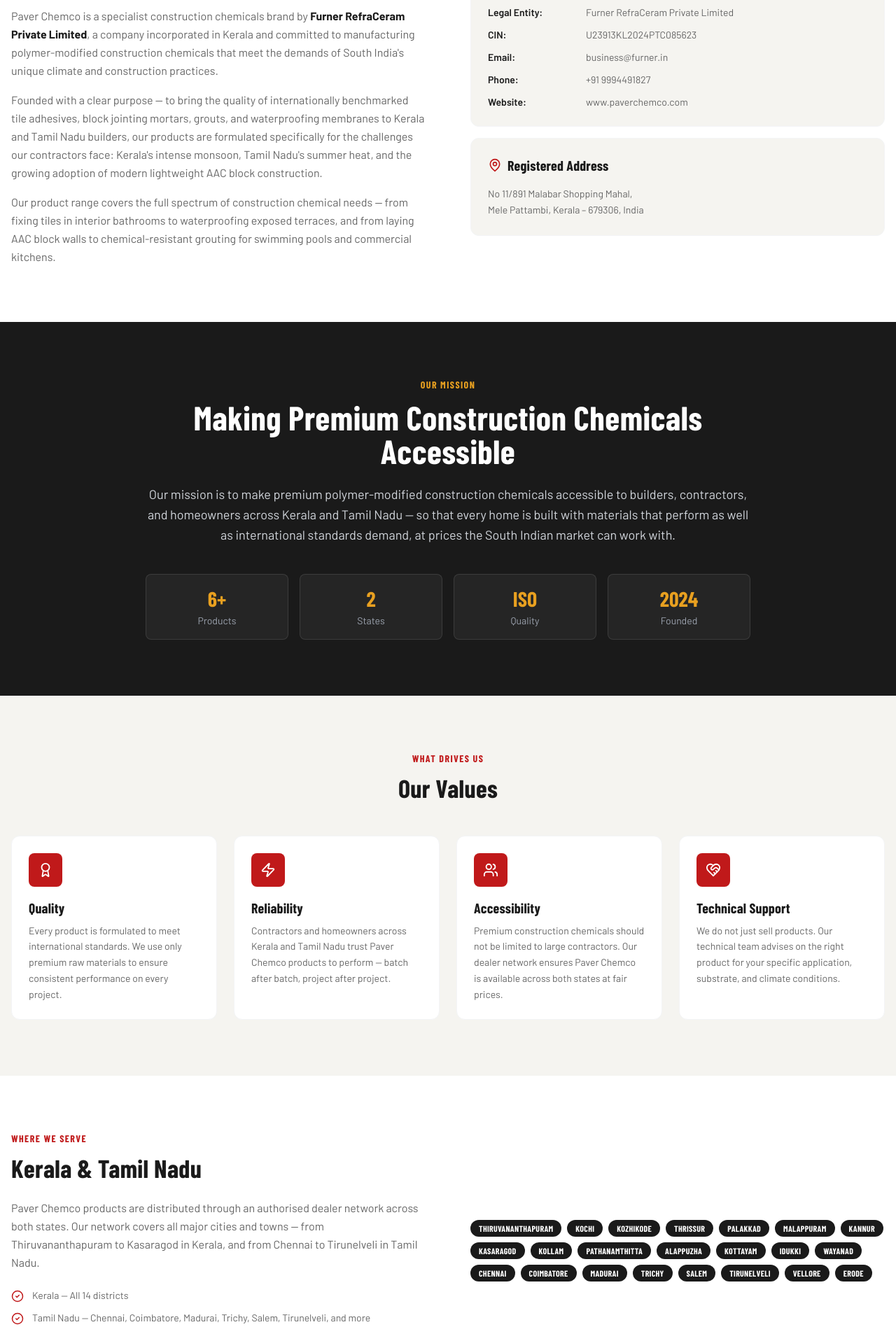
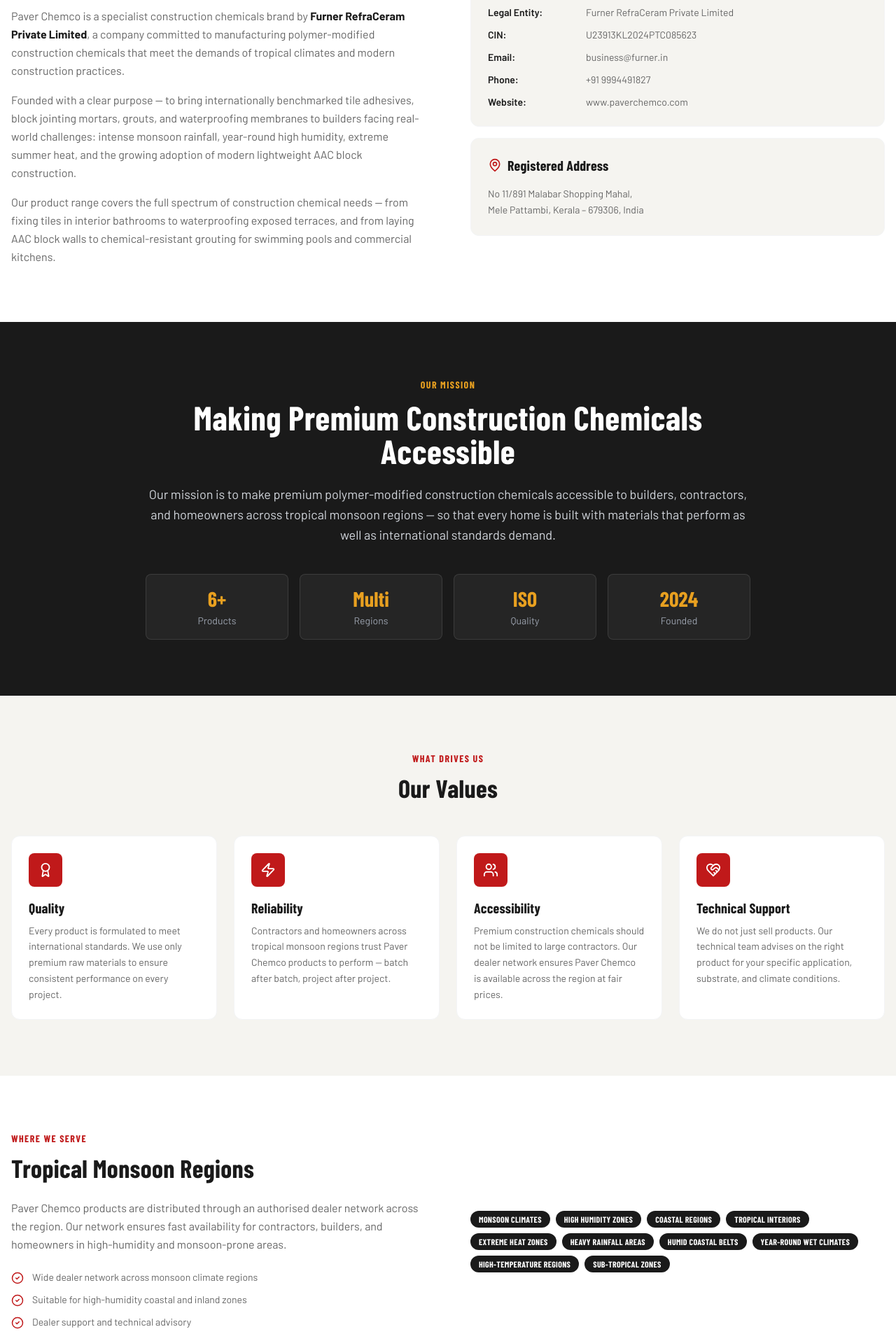
Before and after one commit to shibinraj-cr/PAVER, a Next.js app: page /about in a window 1280 px wide. Shown: the part 700-2606 px from the top of the page at 70% size. Built offline with nearby package versions, Linux system fonts and the light colour scheme; a web font is replaced by a local one.

Commit message:
Replace location names with climate language; fix tools duplicate interior bug

```diff
--- a/src/app/about/page.tsx
+++ b/src/app/about/page.tsx
@@ -4,8 +4,8 @@
 import { siteConfig } from '@/data/siteConfig'
 
 export const metadata: Metadata = {
-  title: 'About Paver Chemco | Construction Chemicals Kerala & Tamil Nadu',
-  description: 'Paver Chemco is a brand by Furner RefraCeram Private Limited, manufacturing premium polymer-modified construction chemicals distributed across Kerala and Tamil Nadu.',
+  title: 'About Paver Chemco | Construction Chemicals for Tropical Climates',
+  description: 'Paver Chemco is a brand by Furner RefraCeram Private Limited, manufacturing premium polymer-modified construction chemicals engineered for tropical monsoon climates and high-humidity environments.',
   alternates: { canonical: `${siteConfig.url}/about` },
 }
 
@@ -18,12 +18,12 @@
   {
     icon: Zap,
     title: 'Reliability',
-    desc: 'Contractors and homeowners across Kerala and Tamil Nadu trust Paver Chemco products to perform — batch after batch, project after project.',
+    desc: 'Contractors and homeowners across tropical monsoon regions trust Paver Chemco products to perform — batch after batch, project after project.',
   },
   {
     icon: Users,
     title: 'Accessibility',
-    desc: 'Premium construction chemicals should not be limited to large contractors. Our dealer network ensures Paver Chemco is available across both states at fair prices.',
+    desc: 'Premium construction chemicals should not be limited to large contractors. Our dealer network ensures Paver Chemco is available across the region at fair prices.',
   },
   {
     icon: HeartHandshake,
@@ -43,9 +43,9 @@
             About Paver Chemco
           </h1>
           <p className="text-gray-300 text-lg max-w-2xl mx-auto leading-relaxed">
-            A brand built for the South Indian construction industry — bringing
+            A brand built for demanding tropical construction environments — bringing
             international-grade construction chemicals within reach of every
-            builder, contractor, and homeowner in Kerala and Tamil Nadu.
+            builder, contractor, and homeowner.
           </p>
         </div>
       </section>
@@ -56,24 +56,22 @@
           <div>
             <p className="section-label mb-3">Our Story</p>
             <h2 className="section-title text-4xl text-brand-dark mb-6 leading-tight">
-              Built in Kerala,<br />Made for India
+              Engineered for<br />Tropical Climates
             </h2>
             <div className="space-y-4 text-brand-mid-gray leading-relaxed">
               <p>
                 Paver Chemco is a specialist construction chemicals brand by{' '}
                 <strong className="text-brand-dark">Furner RefraCeram Private Limited</strong>, a
-                company incorporated in Kerala and committed to manufacturing
-                polymer-modified construction chemicals that meet the demands of
-                South India's unique climate and construction practices.
+                company committed to manufacturing polymer-modified construction
+                chemicals that meet the demands of tropical climates and modern
+                construction practices.
               </p>
               <p>
-                Founded with a clear purpose — to bring the quality of
-                internationally benchmarked tile adhesives, block jointing
-                mortars, grouts, and waterproofing membranes to Kerala and Tamil
-                Nadu builders, our products are formulated specifically for the
-                challenges our contractors face: Kerala's intense monsoon, Tamil
-                Nadu's summer heat, and the growing adoption of modern
-                lightweight AAC block construction.
+                Founded with a clear purpose — to bring internationally benchmarked
+                tile adhesives, block jointing mortars, grouts, and waterproofing
+                membranes to builders facing real-world challenges: intense monsoon
+                rainfall, year-round high humidity, extreme summer heat, and the
+                growing adoption of modern lightweight AAC block construction.
               </p>
               <p>
                 Our product range covers the full spectrum of construction
@@ -130,15 +128,14 @@
           </h2>
           <p className="text-gray-300 text-lg leading-relaxed mb-10">
             Our mission is to make premium polymer-modified construction chemicals
-            accessible to builders, contractors, and homeowners across Kerala and
-            Tamil Nadu — so that every home is built with materials that perform
-            as well as international standards demand, at prices the South Indian
-            market can work with.
+            accessible to builders, contractors, and homeowners across tropical
+            monsoon regions — so that every home is built with materials that perform
+            as well as international standards demand.
           </p>
           <div className="grid grid-cols-2 md:grid-cols-4 gap-4">
             {[
               { value: '6+', label: 'Products' },
-              { value: '2', label: 'States' },
+              { value: 'Multi', label: 'Regions' },
               { value: 'ISO', label: 'Quality' },
               { value: '2024', label: 'Founded' },
             ].map((s) => (
@@ -178,18 +175,18 @@
           <div>
             <p className="section-label mb-3">Where We Serve</p>
             <h2 className="section-title text-4xl text-brand-dark mb-6">
-              Kerala & Tamil Nadu
+              Tropical Monsoon Regions
             </h2>
             <p className="text-brand-mid-gray leading-relaxed mb-6">
               Paver Chemco products are distributed through an authorised dealer
-              network across both states. Our network covers all major cities and
-              towns — from Thiruvananthapuram to Kasaragod in Kerala, and from
-              Chennai to Tirunelveli in Tamil Nadu.
+              network across the region. Our network ensures fast availability
+              for contractors, builders, and homeowners in high-humidity and
+              monsoon-prone areas.
             </p>
             <div className="space-y-3">
               {[
-                'Kerala — All 14 districts',
-                'Tamil Nadu — Chennai, Coimbatore, Madurai, Trichy, Salem, Tirunelveli, and more',
+                'Wide dealer network across monsoon climate regions',
+                'Suitable for high-humidity coastal and inland zones',
                 'Dealer support and technical advisory',
                 'Bulk and project supply available',
               ].map((item) => (
@@ -202,14 +199,12 @@
           </div>
           <div className="flex flex-wrap gap-2">
             {[
-              'Thiruvananthapuram', 'Kochi', 'Kozhikode', 'Thrissur',
-              'Palakkad', 'Malappuram', 'Kannur', 'Kasaragod',
-              'Kollam', 'Pathanamthitta', 'Alappuzha', 'Kottayam',
-              'Idukki', 'Wayanad',
-              'Chennai', 'Coimbatore', 'Madurai', 'Trichy',
-              'Salem', 'Tirunelveli', 'Vellore', 'Erode',
-            ].map((city) => (
-              <span key={city} className="badge badge-dark text-xs">{city}</span>
+              'Monsoon Climates', 'High Humidity Zones', 'Coastal Regions',
+              'Tropical Interiors', 'Extreme Heat Zones', 'Heavy Rainfall Areas',
+              'Humid Coastal Belts', 'Year-Round Wet Climates',
+              'High-Temperature Regions', 'Sub-Tropical Zones',
+            ].map((zone) => (
+              <span key={zone} className="badge badge-dark text-xs">{zone}</span>
             ))}
           </div>
         </div>
@@ -222,7 +217,7 @@
             Ready to Work With Us?
           </h2>
           <p className="text-white/85 text-lg mb-8">
-            Contact us for product enquiries, dealer information, or technical advice for your project in Kerala or Tamil Nadu.
+            Contact us for product enquiries, dealer information, or technical advice for your project.
           </p>
           <div className="flex flex-wrap justify-center gap-4">
             <Link href="/contact" className="btn-outline-white">
--- a/src/app/page.tsx
+++ b/src/app/page.tsx
@@ -150,7 +150,7 @@
               className="inline-flex items-center gap-2 bg-brand-red/20 border border-brand-red/30 text-brand-gold-light px-4 py-1.5 rounded-full text-xs font-700 font-condensed uppercase tracking-widest mb-6 animate-slide-up"
               style={{ animationDelay: '0.15s', animationFillMode: 'both' }}
             >
-              Kerala &amp; Tamil Nadu
+              Tropical Monsoon Regions
             </div>
             <h1 className="text-white font-condensed font-800 text-5xl md:text-6xl lg:text-7xl leading-none mb-6 overflow-hidden">
               <span className="block animate-slide-up" style={{ animationDelay: '0.25s', animationFillMode: 'both' }}>Superior</span>
@@ -158,7 +158,7 @@
               <span className="block animate-slide-up" style={{ animationDelay: '0.55s', animationFillMode: 'both' }}>Chemical Solutions</span>
             </h1>
             <p className="text-gray-300 text-lg leading-relaxed mb-8 max-w-lg animate-slide-up" style={{ animationDelay: '0.7s', animationFillMode: 'both' }}>
-              Premium tile adhesives, block mortar, grout, and waterproofing products engineered for Kerala&apos;s monsoon climate and Tamil Nadu&apos;s diverse conditions.
+              Premium tile adhesives, block mortar, grout, and waterproofing products engineered for tropical monsoon climates, high humidity, and extreme heat conditions.
             </p>
             <div className="flex flex-wrap gap-4 mb-10 animate-slide-up" style={{ animationDelay: '0.85s', animationFillMode: 'both' }}>
               <Link href="/products" className="btn-primary">
@@ -241,7 +241,7 @@
               Professional Grade Solutions
             </h2>
             <p className="text-brand-mid-gray max-w-2xl mx-auto">
-              From tile adhesives to waterproofing membranes — every product engineered for Kerala and Tamil Nadu&apos;s construction demands.
+              From tile adhesives to waterproofing membranes — every product engineered for tropical monsoon climates and demanding construction environments.
             </p>
           </AnimateOnScroll>
 
@@ -287,17 +287,17 @@
           <AnimateOnScroll variant="fadeLeft">
             <p className="section-label text-brand-gold mb-2">Why Choose Us</p>
             <h2 className="font-condensed font-800 text-4xl md:text-5xl text-white leading-tight mb-6">
-              Built for Kerala &amp; Tamil Nadu
+              Built for Tropical Climates
             </h2>
             <p className="text-gray-300 leading-relaxed mb-8">
-              Paver Chemco products are specifically formulated for South India&apos;s climate — handling Kerala&apos;s intense monsoon, Tamil Nadu&apos;s heat, and the unique challenges of modern lightweight construction.
+              Paver Chemco products are specifically formulated for demanding tropical environments — handling intense monsoon rainfall, year-round high humidity, extreme summer heat, and the unique challenges of modern lightweight construction.
             </p>
             <div className="space-y-4">
               {[
-                { title: 'Monsoon Ready', desc: "Products tested for Kerala's 3,000+ mm annual rainfall and high humidity" },
-                { title: 'Heat Tolerant', desc: "Engineered for Tamil Nadu's 40°C+ summer temperatures" },
+                { title: 'Monsoon Ready', desc: 'Tested for 3,000+ mm annual rainfall and year-round high humidity conditions' },
+                { title: 'Heat Tolerant', desc: 'Engineered to perform in 40°C+ summer temperatures without bond failure' },
                 { title: 'AAC Block Compatible', desc: 'Specialised mortar for modern lightweight block construction' },
-                { title: 'Kerala & Tamil Nadu Distribution', desc: 'Wide dealer network across both states for fast availability' },
+                { title: 'Wide Distribution Network', desc: 'Extensive dealer network for fast, reliable product availability' },
               ].map((item, i) => (
                 <div key={item.title} className="flex gap-4 animate-slide-up" style={{ animationDelay: `${i * 0.1}s`, animationFillMode: 'both' }}>
                   <CheckCircle2 className="text-brand-gold mt-0.5 shrink-0" size={18} />
@@ -322,7 +322,7 @@
                 { value: '6', label: 'Product Categories', sub: 'Adhesive, Mortar, Grout, WP' },
                 { value: 'C1T/C1TE', label: 'Tile Adhesive Grade', sub: 'Interior & Exterior' },
                 { value: '≥0.8', label: 'N/mm² Bond Strength', sub: 'Block Jointing Mortar' },
-                { value: '2', label: 'States Covered', sub: 'Kerala & Tamil Nadu' },
+                { value: '2+', label: 'Regions Covered', sub: 'Tropical Monsoon Zones' },
               ].map((stat, i) => (
                 <div key={stat.label} className="bg-white/5 border border-white/10 rounded-lg p-5 hover:bg-white/10 hover:border-brand-gold/30 transition-all duration-300 group">
                   <div className="font-condensed font-800 text-3xl text-brand-gold mb-1 group-hover:scale-110 transition-transform origin-left">{stat.value}</div>
@@ -477,7 +477,7 @@
             Ready to Build Better?
           </h2>
           <p className="text-white/85 text-lg mb-8">
-            Find a Paver Chemco dealer near you in Kerala or Tamil Nadu, or contact us directly for bulk orders and project pricing.
+            Find a Paver Chemco dealer near you or contact us directly for bulk orders and project pricing.
           </p>
           <div className="flex flex-wrap justify-center gap-4">
             <Link href="/contact" className="btn-outline-white">
--- a/src/app/solutions/page.tsx
+++ b/src/app/solutions/page.tsx
@@ -4,8 +4,8 @@
 import { siteConfig } from '@/data/siteConfig'
 
 export const metadata: Metadata = {
-  title: 'Construction Chemical Solutions Kerala & Tamil Nadu | Paver Chemco',
-  description: 'Find the right Paver Chemco construction chemical solution for your project — tiling, waterproofing, AAC block construction, or exterior applications in Kerala and Tamil Nadu.',
+  title: 'Construction Chemical Solutions for Tropical Climates | Paver Chemco',
+  description: 'Find the right Paver Chemco construction chemical solution for your project — tiling, waterproofing, AAC block construction, or exterior applications in tropical monsoon climates.',
   alternates: { canonical: `${siteConfig.url}/solutions` },
 }
 
@@ -46,7 +46,7 @@
     problem:
       'You are laying tiles on a terrace, balcony, exterior floor, or outdoor wall — exposed to rain, heat, and UV. Standard cement mortar or interior-grade adhesives fail in these conditions.',
     description:
-      'Exterior applications require enhanced polymer content to handle thermal movement, rain exposure, and the smooth back surface of vitrified tiles. Paver Chemco C1TE is specifically formulated for Kerala monsoon and Tamil Nadu heat conditions. Pair with WP Membrane under tiles for full weather protection on terraces.',
+      'Exterior applications require enhanced polymer content to handle thermal movement, heavy rain exposure, and the smooth back surface of vitrified tiles. Paver Chemco C1TE is specifically formulated for intense monsoon conditions and extreme heat environments. Pair with WP Membrane under tiles for full weather protection on terraces.',
     recommended: [
       {
         code: 'C1TE',
@@ -97,7 +97,7 @@
       'Joints must be exactly 3 mm — use a notched applicator',
       'Pre-wet AAC block surfaces before applying mortar',
       'Mix only as much as can be used in 90 minutes',
-      'Mist cure in hot Tamil Nadu summer conditions',
+      'Mist cure in hot, dry summer conditions',
     ],
     accentColor: 'border-stone-200 bg-stone-50',
     badgeBg: 'bg-stone-100 text-stone-700',
@@ -108,7 +108,7 @@
     title: 'Waterproofing',
     subtitle: 'Terrace, bathroom, basement, pool',
     problem:
-      'You have a leaking terrace before Kerala monsoon, a bathroom that needs waterproofing under the tiles, a basement with water ingress, or a swimming pool that needs a long-lasting waterproof lining.',
+      'You have a leaking terrace ahead of monsoon season, a bathroom that needs waterproofing under the tiles, a basement with water ingress, or a swimming pool that needs a long-lasting waterproof lining.',
     description:
       'Paver Chemco WP Membrane is a single-component flexible cementitious waterproofing membrane. Applied in 2–3 coats, it forms a seamless, crack-bridging membrane that bonds directly to concrete, plaster, and masonry. Safe for potable water tanks and resistant to pool chemicals after full cure.',
     recommended: [
--- a/src/app/tools/page.tsx
+++ b/src/app/tools/page.tsx
@@ -160,7 +160,7 @@
       { label: 'Interior (inside the building)', value: 'interior' },
       { label: 'Exterior (outside, terrace, balcony)', value: 'exterior' },
       { label: 'Swimming pool / water tank', value: 'pool' },
-      { label: 'Not sure', value: 'interior' },
+      { label: 'Not sure', value: 'notsure' },
     ],
   },
 ]
--- a/src/components/layout/Footer.tsx
+++ b/src/components/layout/Footer.tsx
@@ -26,7 +26,7 @@
           </div>
           <div className="text-brand-gold text-xs uppercase tracking-widest mb-4">by Furner RefraCeram</div>
           <p className="text-gray-400 text-sm leading-relaxed mb-5">
-            Premium construction chemical solutions for Kerala and Tamil Nadu. Trusted by builders, contractors, and homeowners.
+            Premium construction chemical solutions engineered for tropical monsoon climates. Trusted by builders, contractors, and homeowners.
           </p>
           <div className="flex gap-3">
             {[
@@ -108,12 +108,12 @@
             </div>
           </div>
 
-          {/* Service areas */}
+          {/* Climate zones */}
           <div className="mt-5">
-            <div className="text-xs font-700 font-condensed uppercase tracking-widest text-white mb-2">Service Areas</div>
+            <div className="text-xs font-700 font-condensed uppercase tracking-widest text-white mb-2">Suited For</div>
             <div className="flex flex-wrap gap-1.5">
-              {['Kerala', 'Tamil Nadu', 'Kochi', 'Chennai', 'Kozhikode', 'Coimbatore', 'Thrissur', 'Madurai'].map((area) => (
-                <span key={area} className="text-xs px-2 py-0.5 bg-white/10 rounded text-gray-300">{area}</span>
+              {['Monsoon Climates', 'High Humidity', 'Coastal Zones', 'Extreme Heat', 'Tropical Regions'].map((zone) => (
+                <span key={zone} className="text-xs px-2 py-0.5 bg-white/10 rounded text-gray-300">{zone}</span>
               ))}
             </div>
           </div>
--- a/src/components/layout/Navbar.tsx
+++ b/src/components/layout/Navbar.tsx
@@ -31,7 +31,7 @@
       <div className="bg-brand-dark text-white text-xs py-1.5 hidden md:block">
         <div className="max-w-7xl mx-auto px-4 flex justify-between items-center">
           <span className="text-gray-400">
-            Distributing across <span className="text-brand-gold font-semibold">Kerala & Tamil Nadu</span>
+            Trusted across <span className="text-brand-gold font-semibold">Tropical Monsoon Regions</span>
           </span>
           <div className="flex items-center gap-6">
             <a href={`tel:${siteConfig.phone}`} className="flex items-center gap-1.5 hover:text-brand-gold transition-colors">
@@ -65,7 +65,7 @@
                   Construction Chemicals
                 </div>
                 <div className="text-[9px] text-brand-mid-gray leading-tight">
-                  Kerala &amp; Tamil Nadu
+                  Tropical Monsoon Regions
                 </div>
               </div>
             </Link>
--- a/src/data/siteConfig.ts
+++ b/src/data/siteConfig.ts
@@ -5,7 +5,7 @@
   name: 'Paver Chemco',
   tagline: 'Superior Construction Chemical Solutions',
   description:
-    'Paver Chemco by Furner RefraCeram — premium tile adhesives, block jointing mortar, tile grout, epoxy grout, and waterproofing solutions for Kerala and Tamil Nadu.',
+    'Paver Chemco by Furner RefraCeram — premium tile adhesives, block jointing mortar, tile grout, epoxy grout, and waterproofing solutions engineered for tropical monsoon climates.',
   url: 'https://www.paverchemco.com',
   logo: '/images/logo-red.png',
   phone: '+91 9994491827',
@@ -22,25 +22,24 @@
   },
   // SEO defaults — overridden per page
   seo: {
-    defaultTitle: 'Paver Chemco | Best Tile Adhesive & Construction Chemicals in Kerala & Tamil Nadu',
+    defaultTitle: 'Paver Chemco | Premium Tile Adhesive & Construction Chemicals for Tropical Climates',
     titleTemplate: '%s | Paver Chemco',
     defaultDescription:
-      'Buy premium tile adhesive, epoxy grout, block mortar & waterproofing chemicals in Kerala and Tamil Nadu. Paver Chemco C1T, C1TE — trusted by contractors, architects and homeowners.',
+      'Buy premium tile adhesive, epoxy grout, block mortar & waterproofing chemicals engineered for tropical monsoon climates. Paver Chemco C1T, C1TE — trusted by contractors, architects and homeowners.',
     keywords: [
-      'tile adhesive Kerala',
-      'tile adhesive Tamil Nadu',
-      'tile adhesive Chennai',
-      'tile adhesive Coimbatore',
-      'block jointing mortar Kerala',
-      'waterproofing chemical Kerala',
-      'epoxy grout Kerala',
-      'construction chemicals Kerala',
-      'construction chemicals Tamil Nadu',
+      'tile adhesive tropical climate',
+      'tile adhesive monsoon regions',
+      'tile adhesive high humidity',
+      'block jointing mortar',
+      'waterproofing chemical',
+      'epoxy grout',
+      'construction chemicals tropical',
+      'construction chemicals monsoon',
       'Paver Chemco',
       'C1T tile adhesive',
       'C1TE exterior tile adhesive',
       'AAC block mortar',
-      'tile grout Kerala',
+      'tile grout',
       'best tile adhesive India',
     ],
     ogImage: '/images/og-default.jpg',
```
